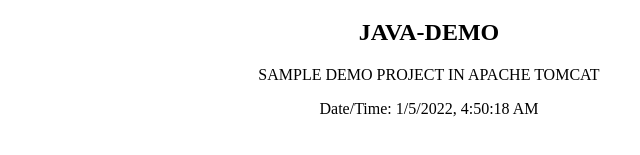
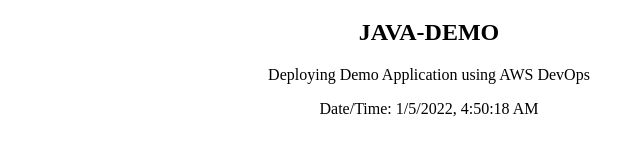
Before and after one commit to poovarasanafc1/newfolder, a plain HTML site: page index.html in a window 1280 px wide. Shown: the part 273-428 px from the top of the page, 211-851 px from the left. Drawn offline with Linux system fonts and the light colour scheme.

Commit message:
Update index.html

```diff
--- a/index.html
+++ b/index.html
@@ -15,7 +15,7 @@
 
 <h1 style="text-align:center;"> DEMO PROJECT </h1>
 <h2 style="text-align:center"> JAVA-DEMO </h2>
-<p style="text-align:center">   SAMPLE DEMO PROJECT IN APACHE TOMCAT</p>
+<p style="text-align:center"> Deploying Demo Application using AWS DevOps</p>
 <p style="text-align:center"> Date/Time: <span id="datetime"></span></p>
 <script>
 var dt = new Date();
```
